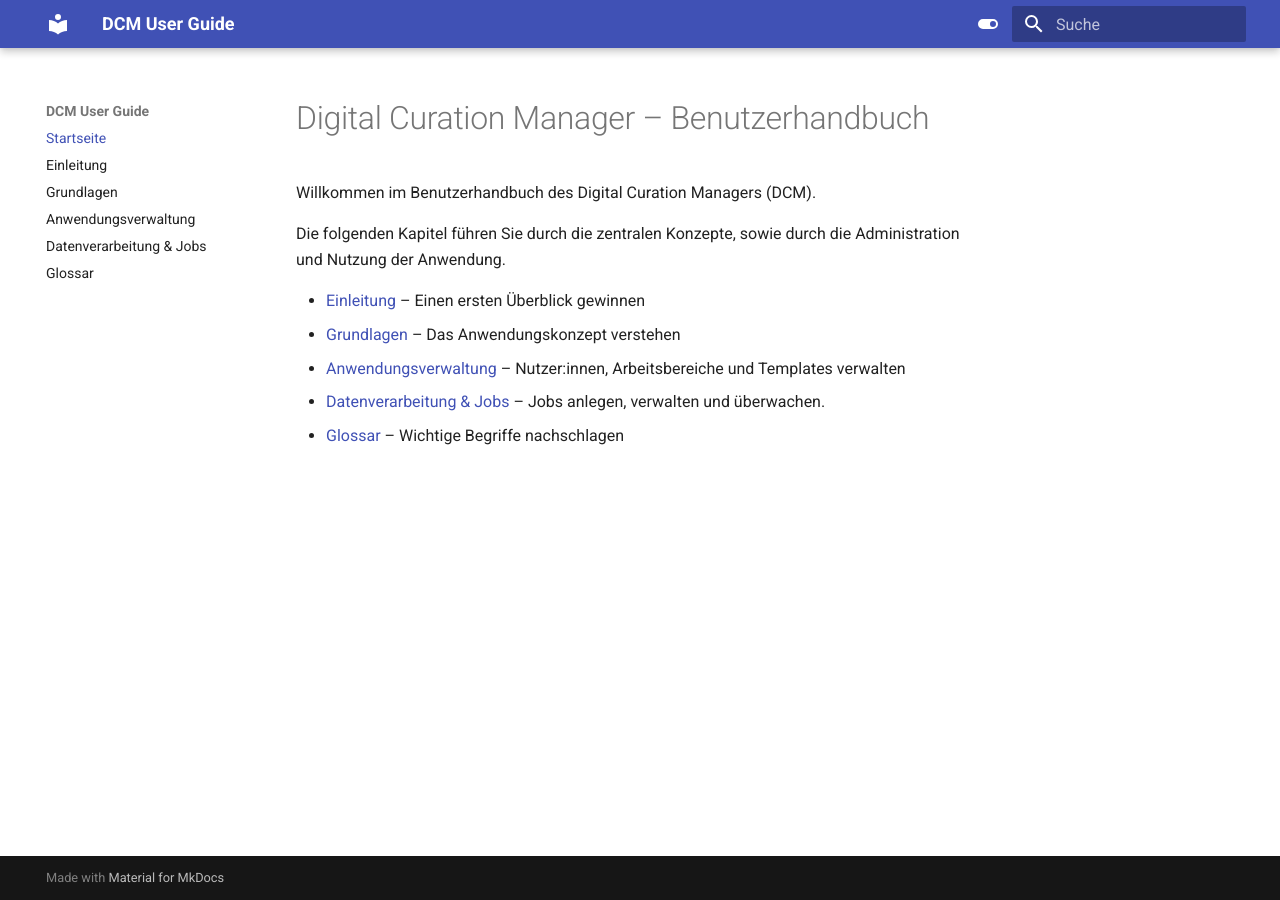
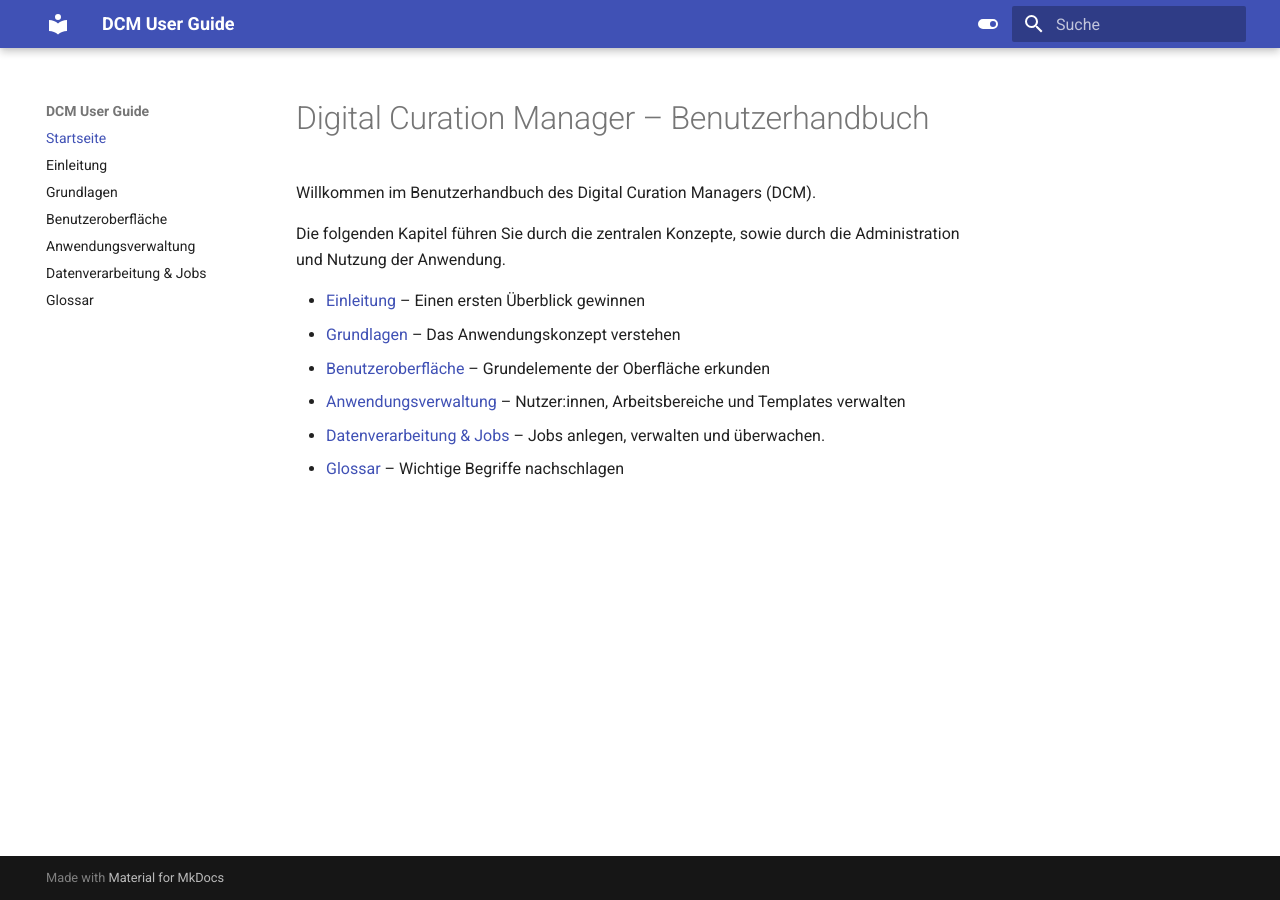
Before and after one commit to slenartz/dcm-user-manual, an MkDocs documentation site: the page built from docs/index.md, in a window 1280 px wide. Built offline with MkDocs 1.6.1 and Material for MkDocs 9.7.7, drawn with Linux system fonts in a browser that asks for light colours.

Commit message:
Add interface section to navigation

```diff
--- a/docs/index.md
+++ b/docs/index.md
@@ -6,6 +6,7 @@ Die folgenden Kapitel führen Sie durch die zentralen Konzepte, sowie durch die
 
 - [Einleitung](einleitung.md) – Einen ersten Überblick gewinnen
 - [Grundlagen](grundlagen.md) – Das Anwendungskonzept verstehen
+- [Benutzeroberfläche](benutzeroberflaeche.md) – Grundelemente der Oberfläche erkunden
 - [Anwendungsverwaltung](anwendungsverwaltung.md) – Nutzer:innen, Arbeitsbereiche und Templates verwalten
 - [Datenverarbeitung & Jobs](datenverarbeitung-und-jobs.md) – Jobs anlegen, verwalten und überwachen.
 - [Glossar](glossar.md) – Wichtige Begriffe nachschlagen
--- a/mkdocs.yml
+++ b/mkdocs.yml
@@ -32,6 +32,7 @@ nav:
   - Startseite: index.md
   - Einleitung: einleitung.md
   - Grundlagen: grundlagen.md
+  - Benutzeroberfläche: benutzeroberflaeche.md
   - Anwendungsverwaltung: anwendungsverwaltung.md
   - Datenverarbeitung & Jobs: datenverarbeitung-und-jobs.md
   - Glossar: glossar.md
```
